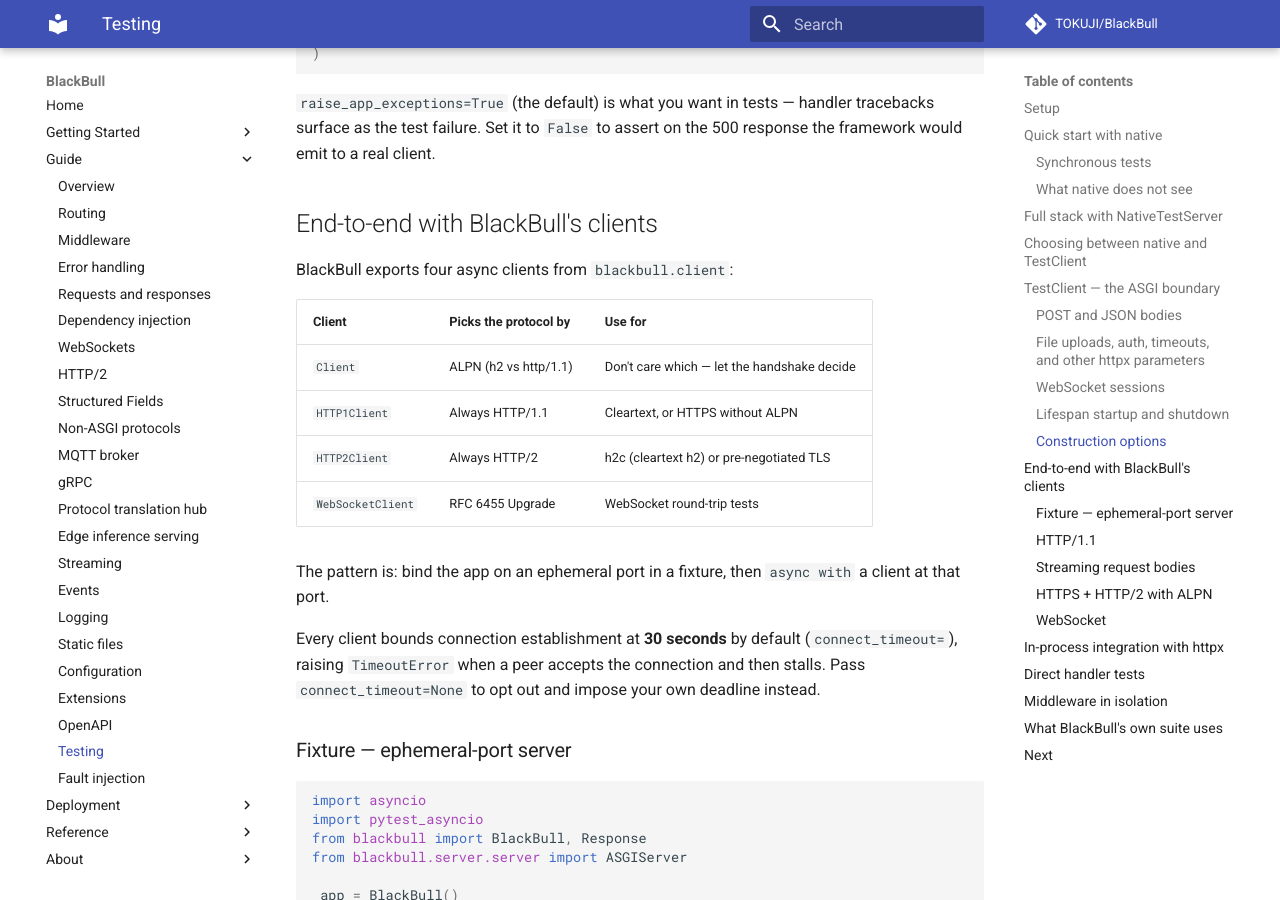
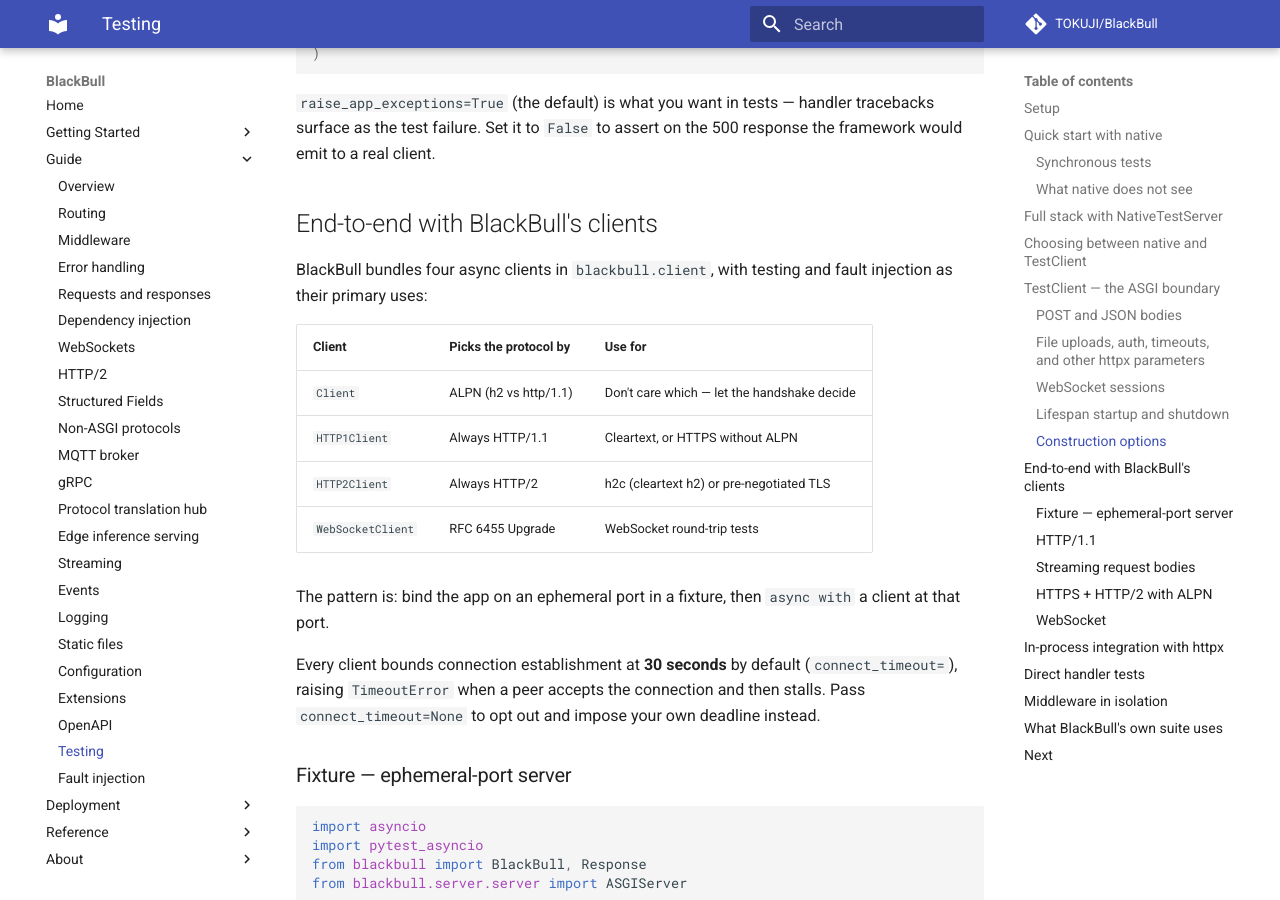
Before and after one commit to TOKUJI/BlackBull, an MkDocs documentation site: the page built from docs/guide/testing.md, in a window 1280 px wide and 900 px high, scrolled down 9491 px. Built offline with MkDocs 1.6.1 and Material for MkDocs 9.7.7, drawn with Linux system fonts in a browser that asks for light colours; comment, search, counter and statistics services are not loaded.

Commit message:
docs(testing): state what the bundled clients are primarily for
Their purpose had to be reconstructed from five indirect signals: no
top-level export, mentions in only two guide pages, no runtime importer
outside the fault-injection oracle, test-only callers in-tree, and a
"server-only by design" line in the private planning index.

Says "primary uses" rather than ruling other uses out.  Libraries get
picked up for purposes their authors never advertised, and an exclusive
claim here would narrow our own position the next time someone reports
against a use we did not name.

Co-Authored-By: Claude Opus 5 <noreply@anthropic.com>

```diff
--- a/docs/guide/testing.md
+++ b/docs/guide/testing.md
@@ -490,7 +490,8 @@ emit to a real client.
 
 ## End-to-end with BlackBull's clients
 
-BlackBull exports four async clients from `blackbull.client`:
+BlackBull bundles four async clients in `blackbull.client`, with
+testing and fault injection as their primary uses:
 
 | Client | Picks the protocol by | Use for |
 |---|---|---|
```
